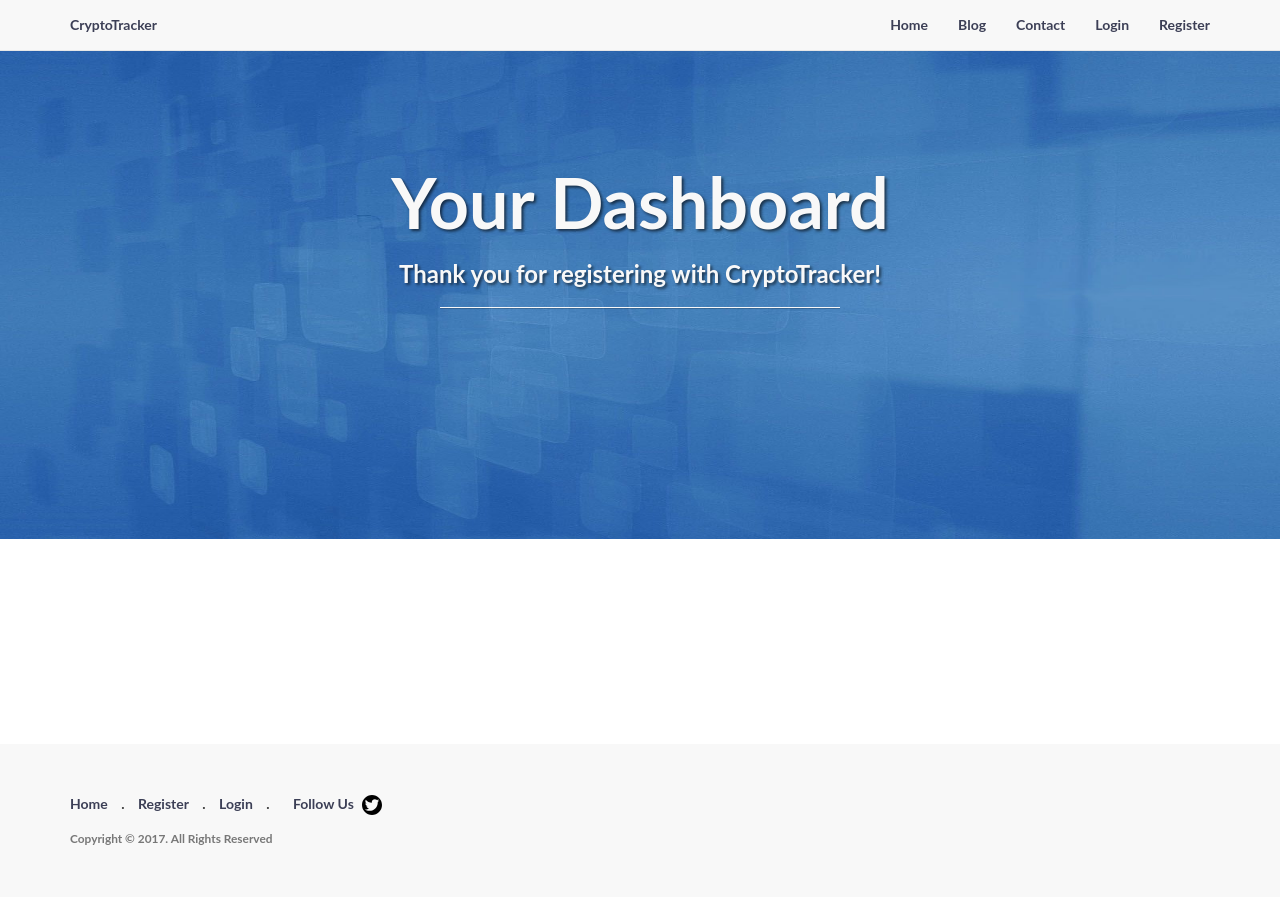
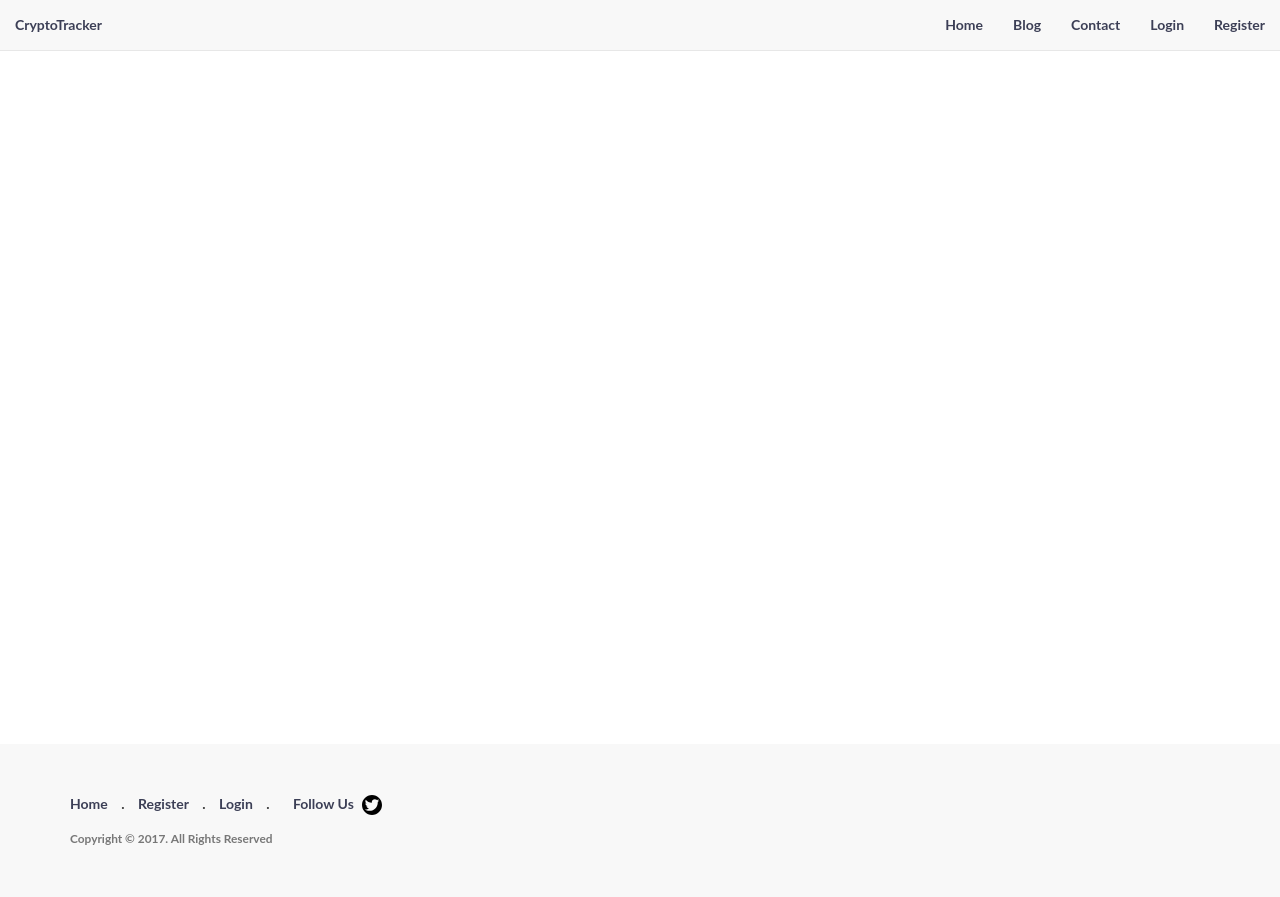
Before and after one commit to lbrack1/train-tracker-web, a Flask app: template app/templates/home/dashboard.html in a window 1280 px wide. Run offline with Flask 2, Linux system fonts and the light colour scheme; the template is opened without the code that fills it, so the values that code supplies are empty; parts of the project's set-up code (start-up, migrations or seed data) failed here and were passed over; some libraries are stand-ins or nearby versions.

Commit message:
Updated navbar and blog pages

```diff
--- a/app/templates/base.html
+++ b/app/templates/base.html
@@ -8,22 +8,29 @@
     <link href="{{ url_for('static', filename='css/style.css') }}" rel="stylesheet">
     <link rel="shortcut icon" href="{{ url_for('static', filename='img/favicon.ico') }}">
     <link href="https://maxcdn.bootstrapcdn.com/font-awesome/4.7.0/css/font-awesome.min.css" rel="stylesheet">
+    <link href="../../assets/css/keen-dashboards.css" rel="stylesheet" type="text/css" />
+
+    <!-- Demo Dependencies -->
+    <script src="https://cdnjs.cloudflare.com/ajax/libs/jquery/2.1.3/jquery.min.js" type="text/javascript"></script>
+    <script src="https://cdnjs.cloudflare.com/ajax/libs/twitter-bootstrap/3.2.0/js/bootstrap.min.js" type="text/javascript"></script>
+
+    <!-- keen-analysis@1.2.2 -->
+    <script src="https://d26b395fwzu5fz.cloudfront.net/keen-analysis-1.2.2.js" type="text/javascript"></script>
+
 </head>
 <body>
-    <nav class="navbar navbar-default navbar-fixed-top topnav" role="navigation">
-        <div class="container topnav">
+    <div class="navbar navbar-default navbar-fixed-top topnav" role="navigation">
+        <div class="container-fluid">
           <div class="navbar-header">
-              <button type="button" class="navbar-toggle" data-toggle="collapse" data-target="#bs-example-navbar-collapse-2">
+              <button type="button" class="navbar-toggle" data-toggle="collapse" data-target=".navbar-collapse">
                   <span class="sr-only">Toggle navigation</span>
                   <span class="icon-bar"></span>
                   <span class="icon-bar"></span>
                   <span class="icon-bar"></span>
-		  <span class="icon-bar"></span>
-		  <span class="icon-bar"></span>
               </button>
           <a class="navbar-brand topnav" href="{{ url_for('home.homepage') }}">CryptoTracker</a>
           </div>
-          <div class="collapse navbar-collapse" id="bs-example-navbar-collapse-2">
+          <div class="navbar-collapse collapse">
               <ul class="nav navbar-nav navbar-right">
 	  {% if current_user.is_authenticated %}
 	    {% if current_user.is_admin %}
@@ -43,10 +50,11 @@
 	      <li><a href="{{ url_for('auth.login')}}">Login</a></li>
               <li><a href="{{ url_for('auth.register')}}">Register</a></li>
 	    {% endif %}
-	</ul>
+	      </ul>
           </div>
         </div>
-    </nav>
+    </div>
+
     <div class="wrapper">
       {% block body %}
       {% endblock %}
--- a/app/templates/home/dashboard.html
+++ b/app/templates/home/dashboard.html
@@ -3,18 +3,46 @@
 {% extends "base.html" %}
 {% block title %}Dashboard{% endblock %}
 {% block body %}
-<div class="intro-header">
-    <div class="container">
-        <div class="row">
-            <div class="col-lg-12">
-                <div class="intro-message">
-                    <h1>Your Dashboard</h1>
-                    <h3>Thank you for registering with CryptoTracker!</h3>
-                    <hr class="intro-divider">
-                    </ul>
-                </div>
-            </div>
-        </div>
+
+<body class="keen-dashboard" style="padding-top: 80px;">
+
+  <div class="container-fluid">
+    <div class="row">
+
+      <div class="col-sm-8">
+        <div id="chart-01"></div>
+        <br>
+      </div>
+
+      <div class="col-sm-4">
+        <div id="chart-02"></div>
+        <br>
+      </div>
+
     </div>
-</div>
+
+
+    <div class="row">
+
+      <div class="col-sm-4">
+        <div id="chart-03"></div>
+        <br>
+      </div>
+
+      <div class="col-sm-4">
+        <div id="chart-04"></div>
+        <br>
+      </div>
+
+      <div class="col-sm-4">
+        <div id="chart-05"></div>
+        <br>
+      </div>
+
+    </div>
+  </div>
+
+  <!-- Project Analytics -->
+  <script type="text/javascript" src="../../assets/js/keen-analytics.js"></script>
+
 {% endblock %}
--- a/app/templates/home/index.html
+++ b/app/templates/home/index.html
@@ -5,7 +5,7 @@
 {% block title %}Home{% endblock %}
 {% block body %}
 <div class="intro-header">
-    <div class="container">
+    <div class="container-fluid">
         <div class="row">
             <div class="col-lg-12">
                 <div class="intro-message">
```
Also changed, not shown: app/templates/blog/blog.html (+1 -14 lines), app/templates/home/admin_dashboard.html (+1 -14 lines), 2 other files.
